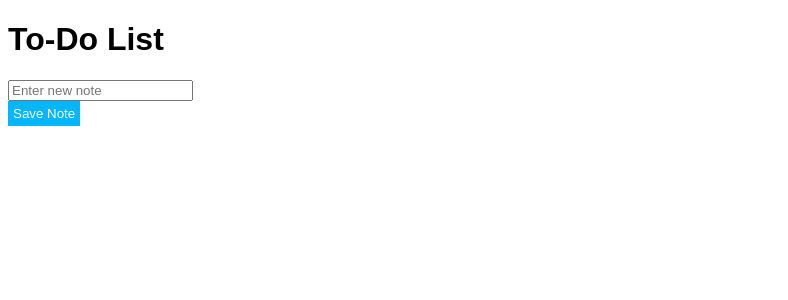
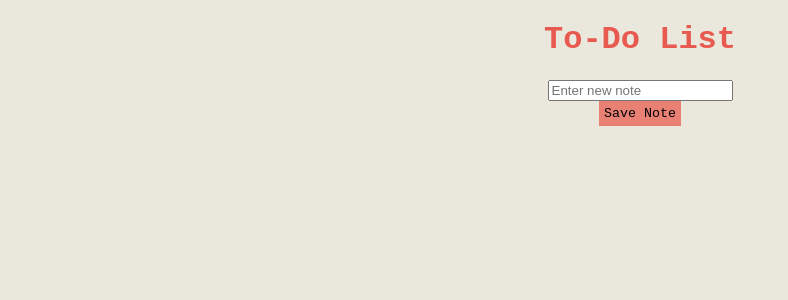
Before and after one commit to Chillingfire/angular-notepad, an Angular app: page / in a window 1280 px wide. Shown: the top 300 px of the page, without its empty margins (0-788 px from the left). Built offline with nearby package versions, Linux system fonts and the light colour scheme.

Commit message:
Centered website elements

```diff
--- a/src/app/tasks/tasks.component.scss
+++ b/src/app/tasks/tasks.component.scss
@@ -5,39 +5,55 @@
 // }
 
 .title {
-    font-family: 'Montserrat', sans-serif;
+    //font-family: 'Montserrat', sans-serif;
+    font-family: 'Ubuntu Mono', monospace;
+    color: #E85A4F;
+    justify-content: center;
+    display: flex;
 }
 
 .content {
-    display: inline;
+    display: block;
     padding: 10px;
-    font-family: 'Montserrat', sans-serif;
+    font-family: 'Ubuntu Mono', monospace;
     font-size: 20px;
     overflow-wrap: break-word;
-    inline-size: 100px;
-    //margin: 50px;
+    inline-size: 50px;
+    width: 700px;
+    margin: 0 !important;
+}
+
+.taskInputText {
+    display: flex;
+    margin: auto;
+    justify-content: center;
 }
 
 .savebutton {
     display: block;
     padding-right: 50px;
-    // position: relative;
-    // top: 15px;
-    background-color: #00b7ff;
-    color: white;
-
+    background-color: #E98074;
+    color: black;
+    font-family: 'Ubuntu Mono', monospace;
     border: none;
     padding: 5px;
+    margin: auto;
+    justify-content: center;
+}
 
+.savebutton:hover {
+    background-color: #eb6d5f;
 }
 
 .task {
-    display: inline-block;
+    display: flex;
     padding: 10px;
-    font-family: 'Montserrat', sans-serif;
-    border: 3px solid black;
+    font-family: 'Ubuntu Mono', monospace;
     width: 800px;
     flex: none;
+    background-color: #E98074;
+    margin: auto;
+    justify-content: center;
 }
 
 .spacing {
@@ -45,15 +61,17 @@
 }
 
 .deletebutton {
-    // position: relative;
-    // left: 50px;
-    // right: 200px;
     float: right;
     padding-right: 50px;
-    background-color: red;
+    background-color: #8E8D8A;
     color: white;
     border: none;
     padding: 5px;
+    font-family: 'Ubuntu Mono', monospace;
+}
+
+.deletebutton:hover {
+    background-color: #7c7c79;
 }
 
 .newline {
--- a/src/styles.scss
+++ b/src/styles.scss
@@ -1 +1,4 @@
 /* You can add global styles to this file, and also import other style files */
+html {
+    background-color: #EAE7DC;
+}
```
Also changed, not shown: UbuntuMono-Regular.ttf (added).
